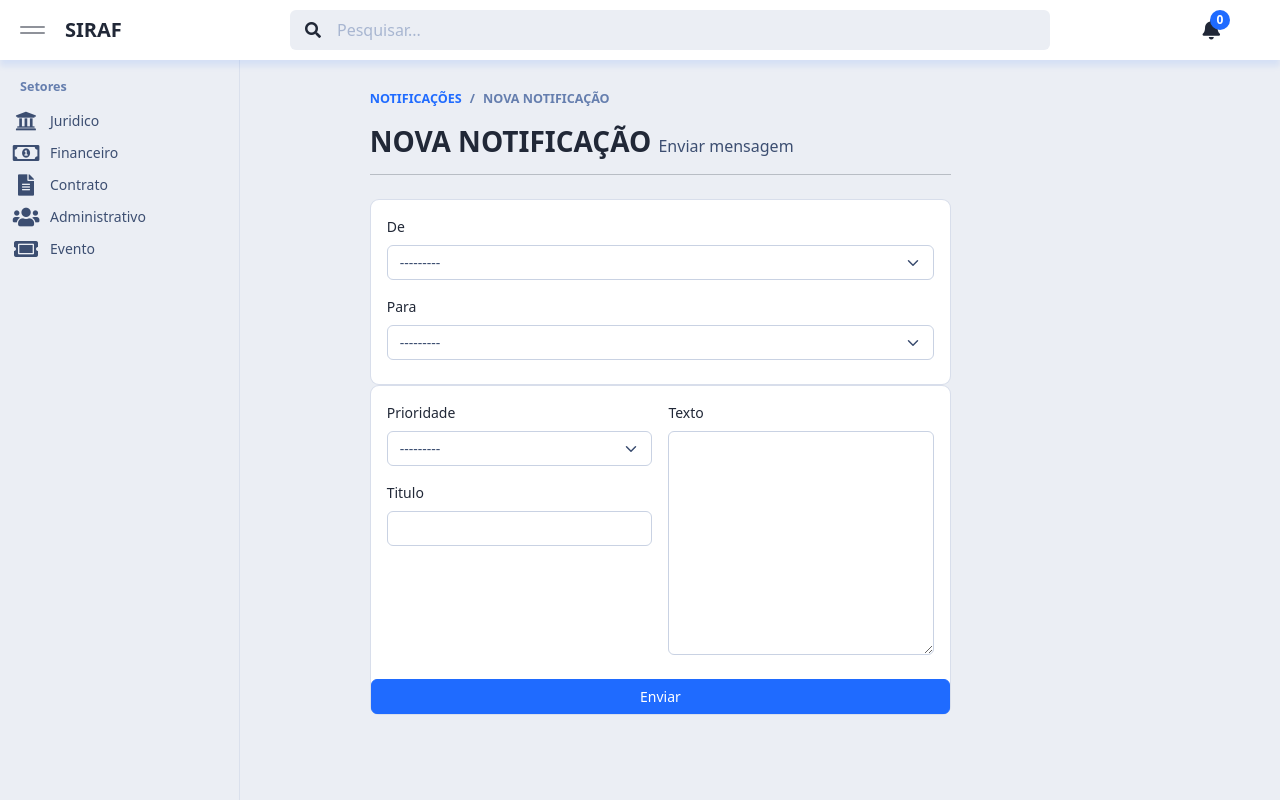
After one commit to dnetochaves/siraf, a Django app: page /notificacoes/nova_notificacao/ in a window 1280 px wide. The commit adds this page. Run offline with Django 3.2, Linux system fonts and the light colour scheme; data that the repository does not hold is empty; some libraries are stand-ins or nearby versions.

Commit message:
Final app Notificacoes

```diff
--- /dev/null
+++ b/apps/notificacoes/forms.py
@@ -0,0 +1,8 @@
+from django.forms import ModelForm
+from . models import Notificacoes
+
+
+class NotificacoesForm(ModelForm):
+    class Meta:
+        model = Notificacoes
+        fields = ['alert', 'title', 'text', 'icon', 'message_to', 'message_from']
--- a/apps/notificacoes/templates/notificacoes/detalhe_notificacoes.html
+++ b/apps/notificacoes/templates/notificacoes/detalhe_notificacoes.html
@@ -14,7 +14,7 @@ Notificações
         <!-- BEGIN mailbox-toolbar -->
         <div class="mailbox-toolbar">
 
-            <div class="mailbox-toolbar-item"><a href="email_compose.html"
+            <div class="mailbox-toolbar-item"><a href="{% url 'notificacoes:nova_notificacao' %}"
                     class="mailbox-toolbar-link text-primary bg-blue-transparent-1">Nova Mensagem <i
                         class="fa fa-pen fs-12px ms-1"></i></a></div>
         </div>
--- a/apps/notificacoes/templates/notificacoes/notificacoes.html
+++ b/apps/notificacoes/templates/notificacoes/notificacoes.html
@@ -14,7 +14,7 @@ Notificações
         <!-- BEGIN mailbox-toolbar -->
         <div class="mailbox-toolbar">
 
-            <div class="mailbox-toolbar-item"><a href="email_compose.html"
+            <div class="mailbox-toolbar-item"><a href="{% url 'notificacoes:nova_notificacao' %}"
                     class="mailbox-toolbar-link text-primary bg-blue-transparent-1">Nova Mensagem <i
                         class="fa fa-pen fs-12px ms-1"></i></a></div>
         </div>
@@ -53,7 +53,8 @@ Notificações
             <div class="mailbox-content d-none d-lg-block">
                 <div data-scrollbar="true" data-height="100%" data-skip-mobile="true">
                     <div class="mailbox-empty-message">
-                        <div class="mailbox-empty-message-img"><img src="{% static 'plataforma/assets/img/page/email.svg' %}" alt="" /></div>
+                        <div class="mailbox-empty-message-img"><img
+                                src="{% static 'plataforma/assets/img/page/email.svg' %}" alt="" /></div>
                         <div class="mailbox-empty-message-title">Nenhuma mensagem selecionada</div>
                     </div>
                 </div>
--- /dev/null
+++ b/apps/notificacoes/templates/notificacoes/notificacoes_form.html
@@ -0,0 +1,106 @@
+{% extends 'plataforma_base.html' %}
+{% load static %}
+{% load widget_tweaks %}
+
+
+{% block title %}
+Notificações
+{% endblock title %}
+
+
+{% block content %}
+<div id="content" class="app-content">
+    <div class="container">
+        <!-- BEGIN row -->
+        <div class="row justify-content-center">
+            <!-- BEGIN col-10 -->
+            <div class="col-xl-10">
+                <!-- BEGIN row -->
+                <div class="row">
+                    <!-- BEGIN col-9 -->
+                    <div class="col-xl-9">
+                        <ul class="breadcrumb">
+                            <li class="breadcrumb-item"><a href="#">NOTIFICAÇÕES</a></li>
+                            <li class="breadcrumb-item active">NOVA NOTIFICAÇÃO</li>
+                        </ul>
+
+                        <h1 class="page-header">
+                            NOVA NOTIFICAÇÃO <small>Enviar mensagem</small>
+                        </h1>
+
+                        <hr class="mb-4" />
+
+                        <!-- BEGIN #formControls -->
+                        <div id="formControls" class="mb-5">
+                            <form action="" method="POST">
+                                {% csrf_token %}
+                                <div class="card">
+                                    <div class="card-body pb-2">
+
+                                        <div class="row">
+                                            <div class="col-xl-12">
+                                                <div class="form-group mb-3">
+                                                    <label class="form-label" for="exampleFormControlInput1">De</label>
+                                                    {{ form.message_to | add_class:"form-control form-select" }}
+                                                </div>
+                                                <div class="form-group mb-3">
+                                                    <label class="form-label"
+                                                        for="exampleFormControlTextarea1">Para</label>
+                                                    {{ form.message_from | add_class:"form-control form-select" }}
+                                                </div>
+
+
+                                            </div>
+
+                                        </div>
+
+                                    </div>
+
+                                </div>
+                                <div class="card">
+                                    <div class="card-body pb-2">
+
+                                        <div class="row">
+                                            <div class="col-xl-6">
+                                                <div class="form-group mb-3">
+                                                    <label class="form-label"
+                                                        for="exampleFormControlInput1">Prioridade</label>
+                                                    {{ form.alert | add_class:"form-control form-select" }}
+                                                </div>
+                                                <div class="form-group mb-3">
+                                                    <label class="form-label"
+                                                        for="exampleFormControlTextarea1">Titulo</label>
+                                                    {{ form.title | add_class:"form-control" }}
+                                                </div>
+
+
+                                            </div>
+                                            <div class="col-xl-6">
+                                                <div class="form-group mb-3">
+                                                    <label class="form-label"
+                                                        for="exampleFormControlTextarea1">Texto</label>
+                                                    {{ form.text | add_class:"form-control" }}
+                                                </div>
+
+                                            </div>
+                                        </div>
+
+                                    </div>
+                                    <button type="submit" class="btn btn-primary">Enviar</button>
+                            </form>
+                        </div>
+
+                    </div>
+                    <!-- END #formControls -->
+                </div>
+                <!-- END col-9-->
+
+            </div>
+            <!-- END row -->
+        </div>
+        <!-- END col-10 -->
+    </div>
+    <!-- END row -->
+</div>
+</div>
+{% endblock content %}
--- a/apps/notificacoes/urls.py
+++ b/apps/notificacoes/urls.py
@@ -6,4 +6,5 @@ app_name = "notificacoes"
 urlpatterns = [
     path('', views.notificacoes, name="notificacoes"),
     path('detalhe_notificacao/<int:id>/', views.detalhe_notificacao, name="detalhe_notificacao"),
+    path('nova_notificacao/', views.nova_notificacao, name="nova_notificacao"),
 ]
--- a/apps/notificacoes/views.py
+++ b/apps/notificacoes/views.py
@@ -1,22 +1,42 @@
-from django.shortcuts import render
+from django.shortcuts import render, redirect
+from django.http import HttpResponseRedirect
 from . models import Notificacoes
+from .forms import NotificacoesForm
 
 
 def notificacoes(request):
     notificacoes = Notificacoes.listar_notificacoes(request.user.id)
+    notificacoes_menu = Notificacoes.listar_notificacoes_menu(request.user.id)
     qtd_notificacao = Notificacoes.qtd_notificacoes(request.user.id)
     return render(request, 'notificacoes/notificacoes.html', {
         'notificacoes': notificacoes,
+        'notificacoes_menu': notificacoes_menu,
         'qtd_notificacao': qtd_notificacao
     })
 
 
 def detalhe_notificacao(request, id):
     notificacoes = Notificacoes.listar_notificacoes(request.user.id)
+    notificacoes_menu = Notificacoes.listar_notificacoes_menu(request.user.id)
     qtd_notificacao = Notificacoes.qtd_notificacoes(request.user.id)
     detalhe_notificacoes = Notificacoes.detalhe_notificacao(id)
     return render(request, 'notificacoes/detalhe_notificacoes.html', {
         'notificacoes': notificacoes,
+        'notificacoes_menu': notificacoes_menu,
         'qtd_notificacao': qtd_notificacao,
         'detalhe_notificacoes': detalhe_notificacoes
     })
+
+
+def nova_notificacao(request):
+    qtd_notificacao = Notificacoes.qtd_notificacoes(request.user.id)
+    notificacoes_menu = Notificacoes.listar_notificacoes_menu(request.user.id)
+    form = NotificacoesForm(request.POST or None)
+    if form.is_valid():
+        form.save()
+        return HttpResponseRedirect("/notificacoes/")
+    return render(request, 'notificacoes/notificacoes_form.html',
+    {'form': form,
+    'qtd_notificacao': qtd_notificacao,
+    'notificacoes_menu': notificacoes_menu,
+    })
--- a/apps/perfil/views.py
+++ b/apps/perfil/views.py
@@ -3,9 +3,9 @@ from apps.notificacoes.models import Notificacoes
 
 # Create your views here.
 def perfil(request):
-    notificacoes = Notificacoes.listar_notificacoes_menu(request.user.id)
+    notificacoes_menu = Notificacoes.listar_notificacoes_menu(request.user.id)
     qtd_notificacao = Notificacoes.qtd_notificacoes(request.user.id)
     return render(request, 'perfil/perfil.html', {
-        'notificacoes': notificacoes,
+        'notificacoes_menu': notificacoes_menu,
         'qtd_notificacao': qtd_notificacao
     })
--- a/templates/partials/plataforma/_menu.html
+++ b/templates/partials/plataforma/_menu.html
@@ -13,23 +13,25 @@
     <div class="dropdown-menu dropdown-menu-end dropdown-notification">
         <h6 class="dropdown-header text-gray-900 mb-1">Notificações</h6>
 
-        {% for notificacao in notificacoes %}
+        {% for notificacao_menu in notificacoes_menu %}
         <a href="#" class="dropdown-notification-item">
             <div class="dropdown-notification-icon">
 
-                {% if notificacao.alert == 'd' %}
-                    <i class="fa fa-envelope fa-lg fa-fw text-danger"></i>
-                {% elif notificacao.alert == 's' %}
-                    <i class="fa fa-envelope fa-lg fa-fw text-success"></i>
-                {% elif notificacao.alert == 'w' %}
-                    <i class="fa fa-envelope fa-lg fa-fw text-warning"></i>
+
+                {% if notificacao_menu.alert == 'd' %}
+                <i class="fa fa-envelope fa-lg fa-fw text-danger"></i>
+                {% elif notificacao_menu.alert == 's' %}
+                <i class="fa fa-envelope fa-lg fa-fw text-success"></i>
+                {% elif notificacao_menu.alert == 'w' %}
+                <i class="fa fa-envelope fa-lg fa-fw text-warning"></i>
                 {% endif %}
+
 
 
             </div>
             <div class="dropdown-notification-info">
-                <div class="title">{{ notificacao.text }}</div>
-                <div class="time">{{ notificacao.date }}</div>
+                <div class="title">{{ notificacao_menu.text }}</div>
+                <div class="time">{{ notificacao_menu.date }}</div>
             </div>
             <div class="dropdown-notification-arrow">
                 <i class="fa fa-chevron-right"></i>
```
